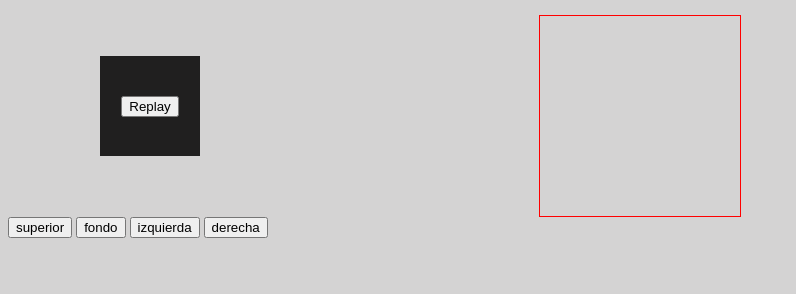
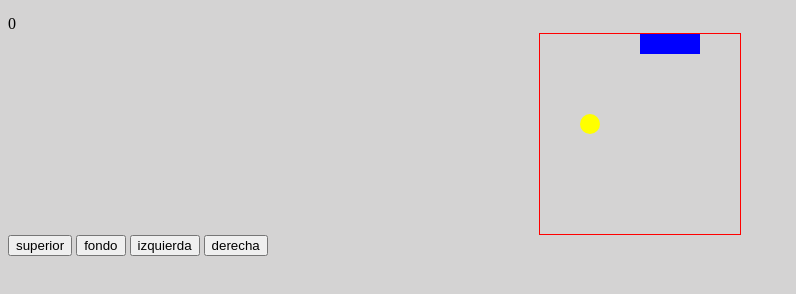
Before and after one commit to estefania17e/WEB, a plain HTML site: page snake/index.html in a window 1280 px wide. Shown: the part 44-338 px from the top of the page, without its empty margins (0-796 px from the left). Drawn offline with Linux system fonts and the light colour scheme.

Commit message:
coreccion de errores

```diff
--- a/snake/accion.js
+++ b/snake/accion.js
@@ -1,7 +1,7 @@
 let grid = document.querySelector(".grid");
-let pop = document.querySelector(".popup");
+let popup = document.querySelector(".popup");
 let juegaDeNuevo = document.querySelector(".juegaDeNuevo");
-let muestraPuntaje = document.querySelector(".muestraPuntaje");
+let mostrarPuntaje = document.querySelector(".muestraPuntaje");
 let izquierda = document.querySelector(".izquierda");
 let fondo = document.querySelector(".fondo");
 let derecha = document.querySelector(".derecha");
@@ -59,7 +59,7 @@ function moverResultado() {
 }
 
 function mueveSerpiente(cuadrados){
-    let cola = serpienteActual.popup();
+    let cola = serpienteActual.pop();
     cuadrados[cola].classList.remove("serpiente");
     serpienteActual.unshift(serpienteActual[0]+direccion);
     // movimiento termina aquí
@@ -80,8 +80,8 @@ function compruebaPorGolpes(cuadrados) {
     }
 }
 function comeManzanas(cuadrados,cola){
-    if(cuadrados[serpienteActual[0]].classList.contains("manzanas")){
-        cuadrados[serpienteActual[0]].classList.remove("manzanas");
+    if(cuadrados[serpienteActual[0]].classList.contains("manzana")){
+        cuadrados[serpienteActual[0]].classList.remove("manzana");
         cuadrados[cola].classList.add("serpiente");
         serpienteActual.push(cola);
         manzanaAlAzar(cuadrados);
@@ -110,12 +110,12 @@ function control(e){
         direccion = +ancho; // la serpiente irá 10 divs hacia abajo desde el div actual
     }
 }
-/**
+
 arriba.addEventListener("click",()=>direccion= -ancho );
-fondo.addEventListener("click",(()=>direccion= +ancho ));
-izquierda.addEventListener("click",(()=>direccion= -1 ));
-derecha.addEventListener("click",(()=>direccion= 1 ));
- */
+fondo.addEventListener("click",()=>direccion= +ancho );
+izquierda.addEventListener("click",()=>direccion= -1 );
+derecha.addEventListener("click",()=>direccion= 1 );
+
 
 function replay() {
     grid.innerHTML = "";
--- a/snake/index.html
+++ b/snake/index.html
@@ -4,7 +4,6 @@
     <title>Snake</title>
     <link rel="stylesheet" href="style.css">
 </head>
-<script src="accion.js"></script>
 <body>
     <h3>SNAKE</h3>
     <div class="muestraPuntaje"></div>
@@ -18,5 +17,6 @@
     <div class="popup">
          <button class="juegaDeNuevo">Replay</button>
     </div>
+    <script src="accion.js"></script>
 </body>
 </html>
```
